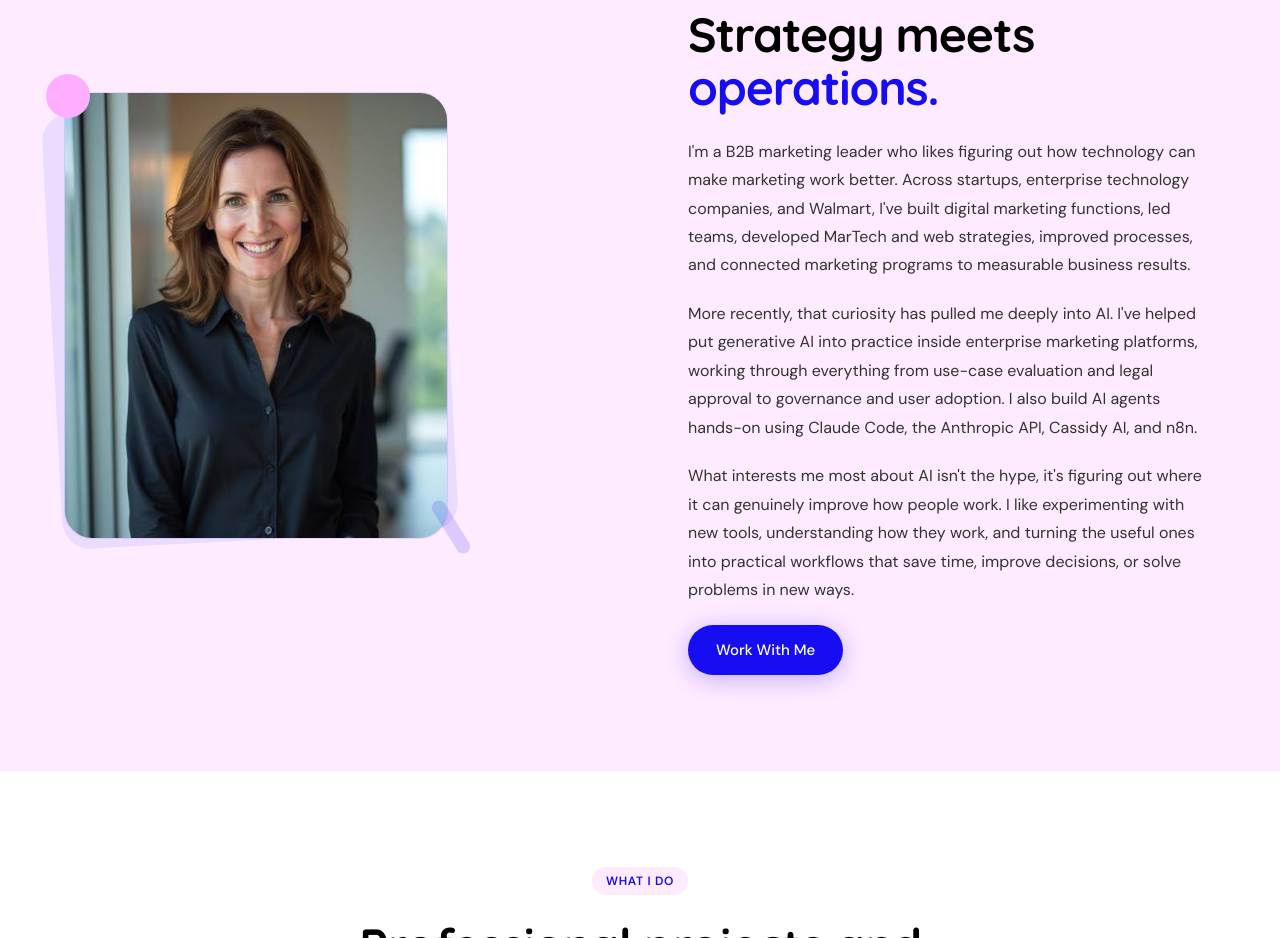
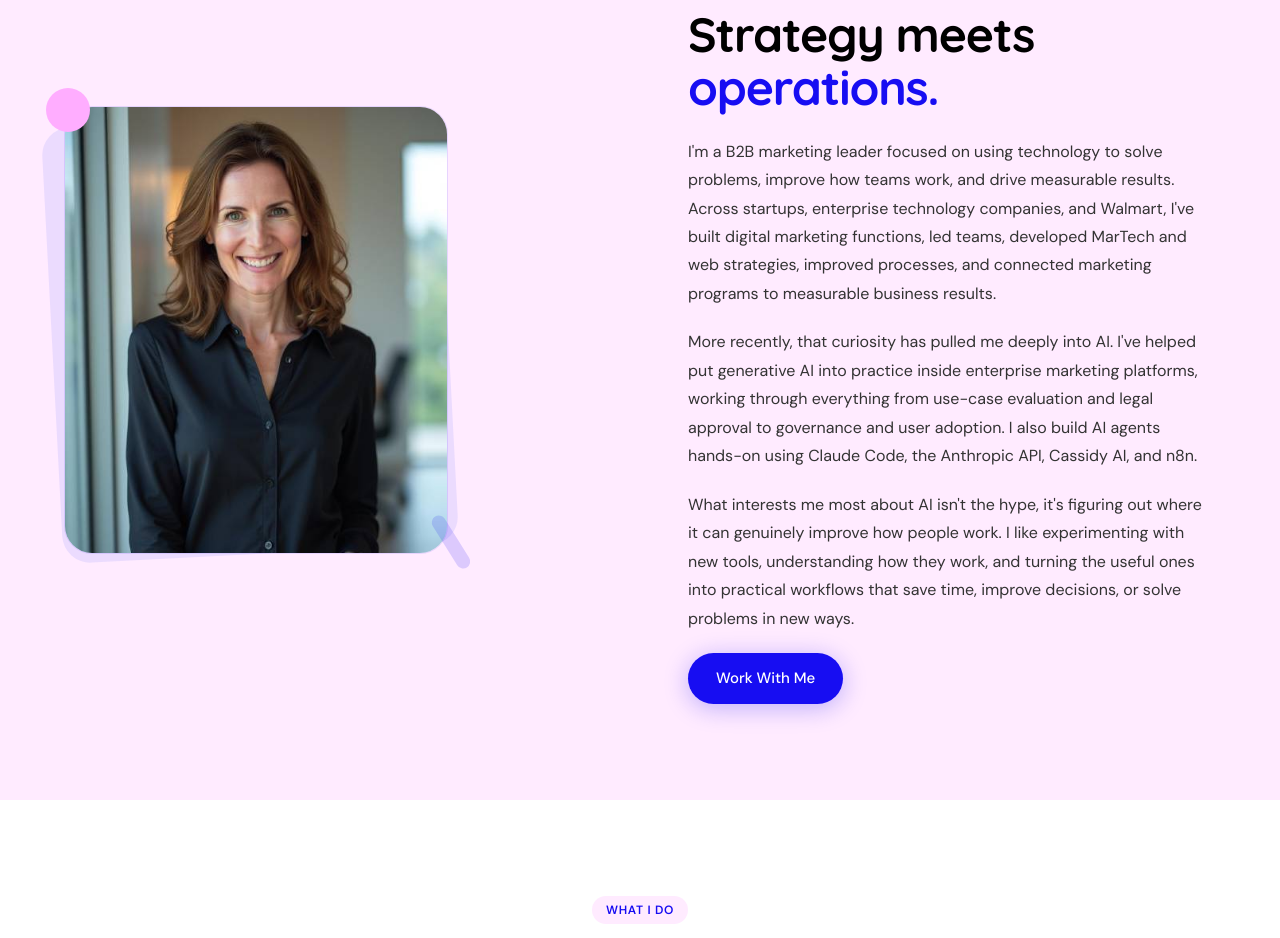
Before and after one commit to moniquemacg123/web, a website: page index.html in a window 1280 px wide. Shown: the part 940-1878 px from the top of the page. Drawn offline with nearby package versions, Linux system fonts and the light colour scheme.

Commit message:
Update About Me opening sentence

```diff
--- a/index.html
+++ b/index.html
@@ -447,7 +447,7 @@
         </h2>
 
         <p style="font-family:'DM Sans',sans-serif; font-size:1rem; line-height:1.78; color:#333; margin-bottom:1.25rem;">
-         I'm a B2B marketing leader who likes figuring out how technology can make marketing work better. Across startups, enterprise technology companies, and Walmart, I've built digital marketing functions, led teams, developed MarTech and web strategies, improved processes, and connected marketing programs to measurable business results.
+         I'm a B2B marketing leader focused on using technology to solve problems, improve how teams work, and drive measurable results. Across startups, enterprise technology companies, and Walmart, I've built digital marketing functions, led teams, developed MarTech and web strategies, improved processes, and connected marketing programs to measurable business results.
         </p>
 	<p style="font-family:'DM Sans',sans-serif; font-size:1rem; line-height:1.78; color:#333; margin-bottom:1.25rem;">More recently, that curiosity has pulled me deeply into AI. I've helped put generative AI into practice inside enterprise marketing platforms, working through everything from use-case evaluation and legal approval to governance and user adoption. I also build AI agents hands-on using Claude Code, the Anthropic API, Cassidy AI, and n8n.</p>
 	<p style="font-family:'DM Sans',sans-serif; font-size:1rem; line-height:1.78; color:#333; margin-bottom:1.25rem;">
```
